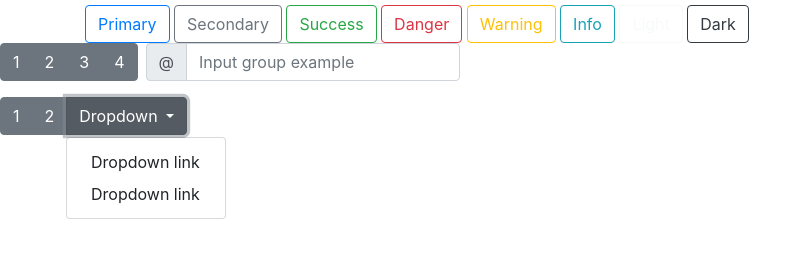
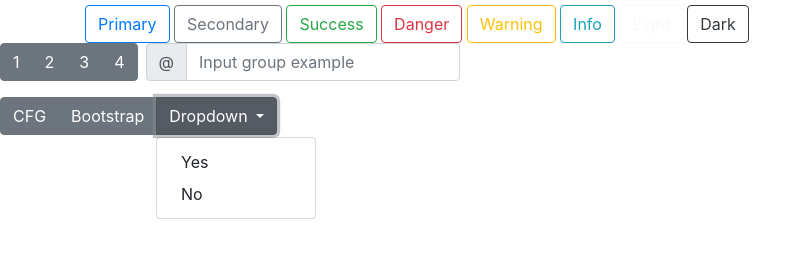
Before and after one commit to elizcae/bootstrap-session, a plain HTML site: page index.html in a window 1280 px wide. Both pictures are taken after a click on the button "Dropdown". Shown: the part 51-306 px from the top of the page, without its empty margins (0-812 px from the left). Drawn offline with nearby package versions, Linux system fonts and the light colour scheme.

Commit message:
Update index.html

```diff
--- a/index.html
+++ b/index.html
@@ -35,16 +35,16 @@
 </div>
 
 <div class="btn-group" role="group" aria-label="Button group with nested dropdown">
-  <button type="button" class="btn btn-secondary">1</button>
-  <button type="button" class="btn btn-secondary">2</button>
+  <button type="button" class="btn btn-secondary">CFG</button>
+  <button type="button" class="btn btn-secondary">Bootstrap</button>
 
   <div class="btn-group" role="group">
     <button id="btnGroupDrop1" type="button" class="btn btn-secondary dropdown-toggle" data-toggle="dropdown" aria-haspopup="true" aria-expanded="false">
       Dropdown
     </button>
     <div class="dropdown-menu" aria-labelledby="btnGroupDrop1">
-      <a class="dropdown-item" href="#">Dropdown link</a>
-      <a class="dropdown-item" href="#">Dropdown link</a>
+      <a class="dropdown-item" href="#">Yes</a>
+      <a class="dropdown-item" href="#">No</a>
     </div>
   </div>
 </div>
```
